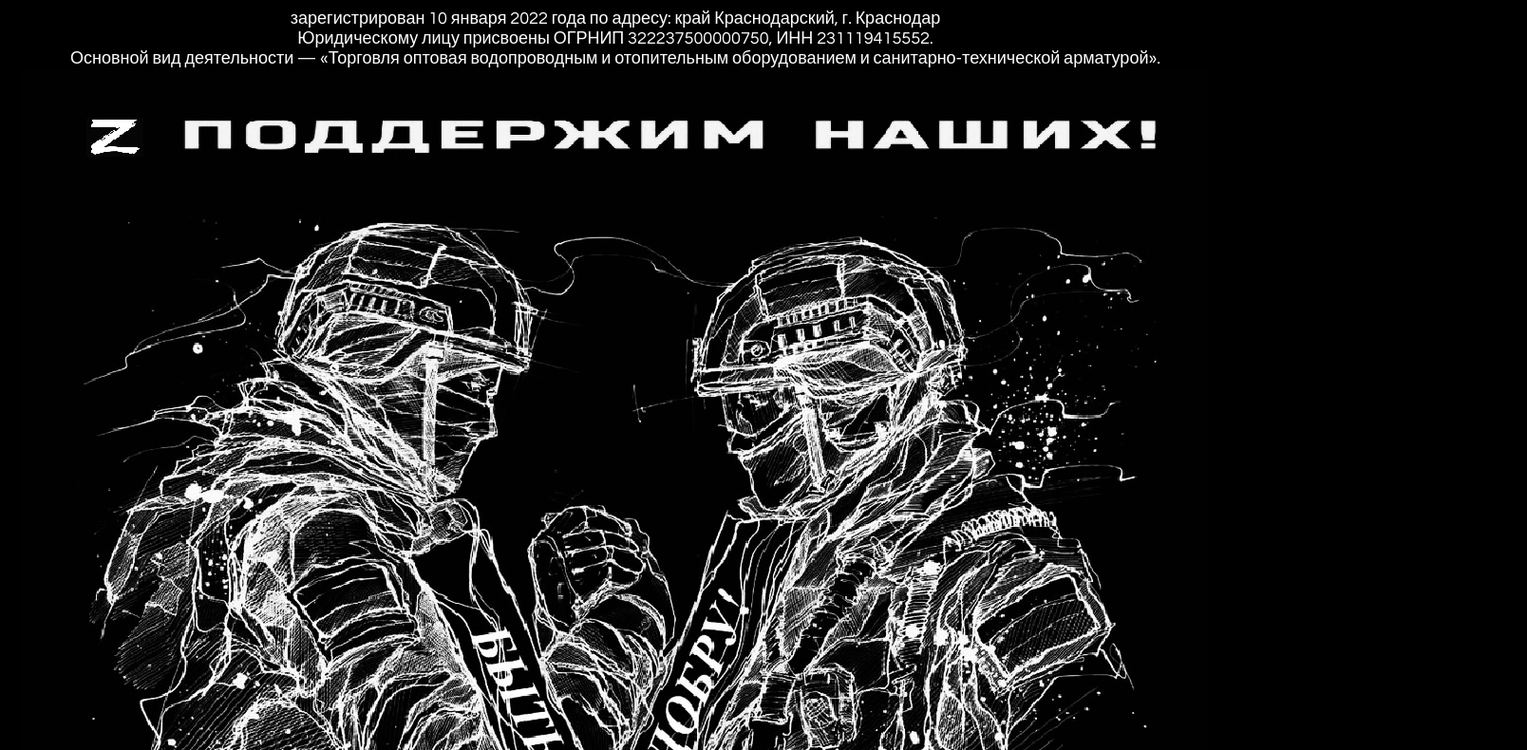
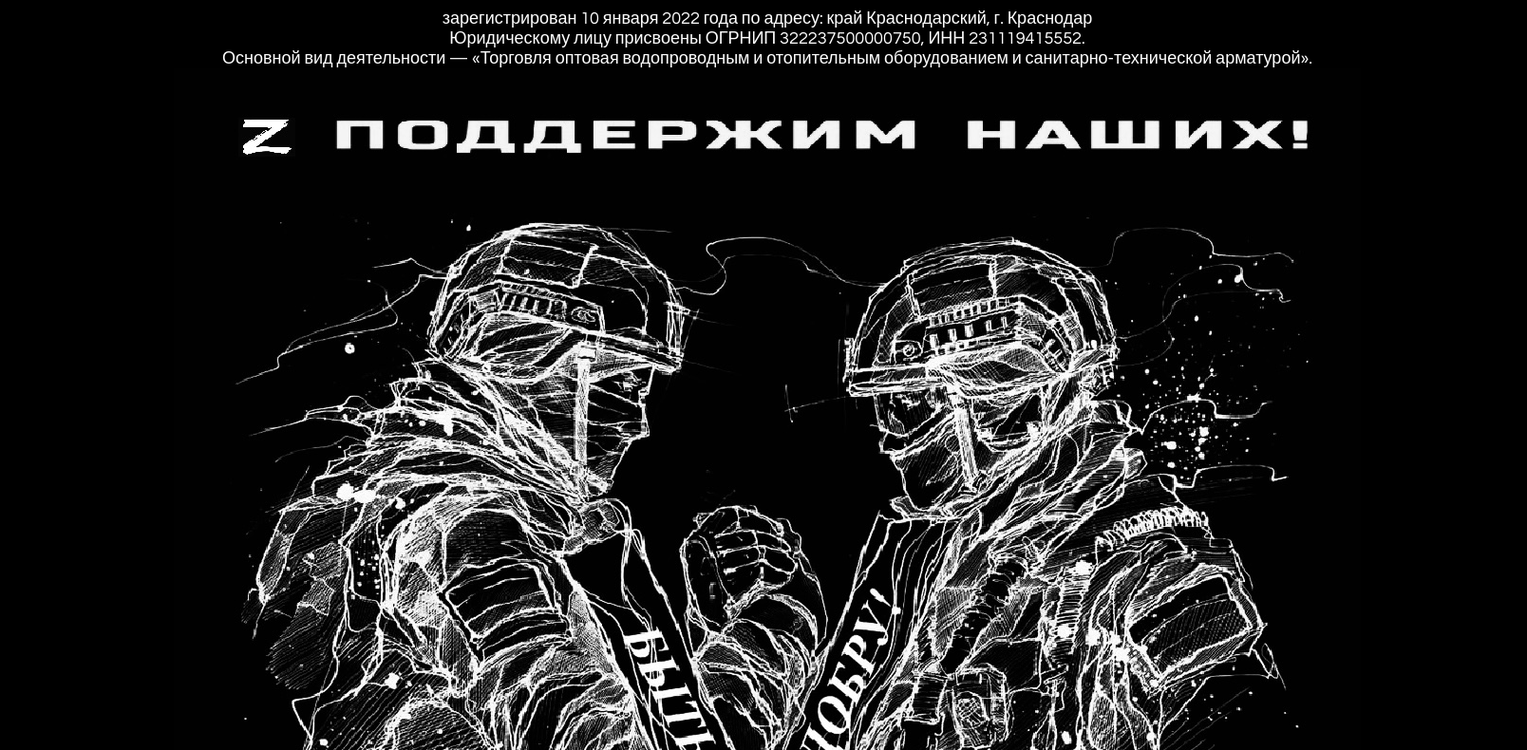
Before and after one commit to msblast0/smelenko, a plain HTML site: page index.html in a window 1280 px wide. Shown: the part 110-900 px from the top of the page at 95% size, 1608 px wide, since content can reach past the window. Drawn offline with Linux system fonts and the light colour scheme.

Commit message:
Add files via upload

```diff
--- a/index.html
+++ b/index.html
@@ -10,7 +10,7 @@
     font-family: "Century Gothic", CenturyGothic, AppleGothic, Arial, sans-serif;
     text-align: center;
     font-size: large;
-    width: 100%;
+    width: 125%;
    }
   </style>
  </head>
```
